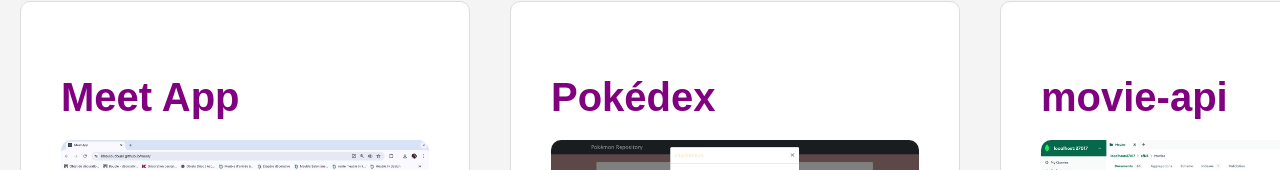
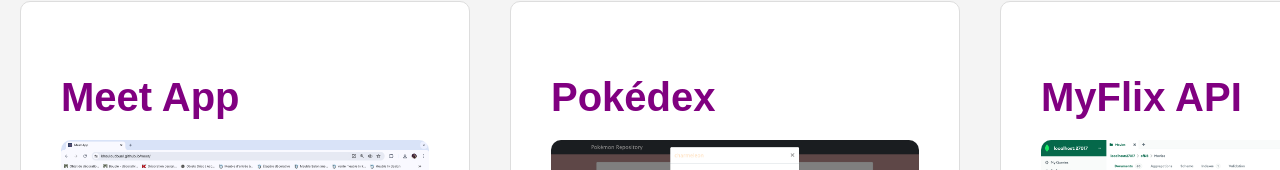
Before and after one commit to KHOULOUDouel/portfolio, a plain HTML site: page work.html in a window 1280 px wide. Shown: the part 309-479 px from the top of the page. Drawn offline with Linux system fonts and the light colour scheme; a web font is replaced by a local one.

Commit message:
Update name app

```diff
--- a/work.html
+++ b/work.html
@@ -94,7 +94,7 @@
     </div>
 
     <div class="grid__item" onclick="moveItem(this)">
-      <h2 class="work-headers">movie-api</h2>
+      <h2 class="work-headers">MyFlix API</h2>
       <div class="image-container">
         <img src="./work screenshot/Screenshot 2024-07-15 at 4.16.25 PM.png" alt="movie-api Image">
       </div>
```
